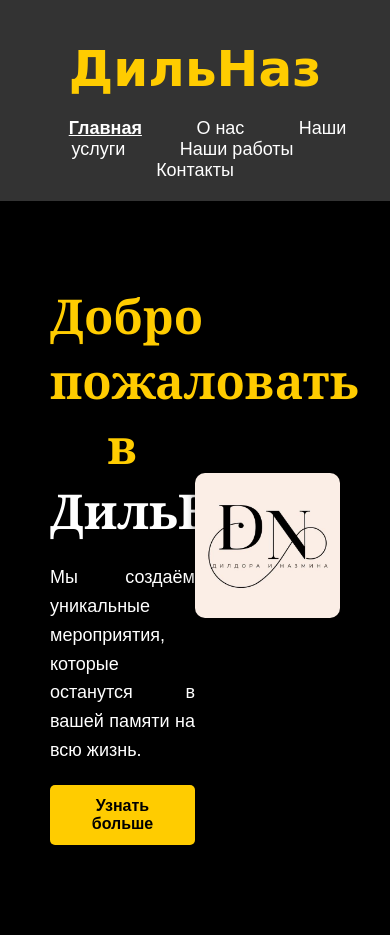
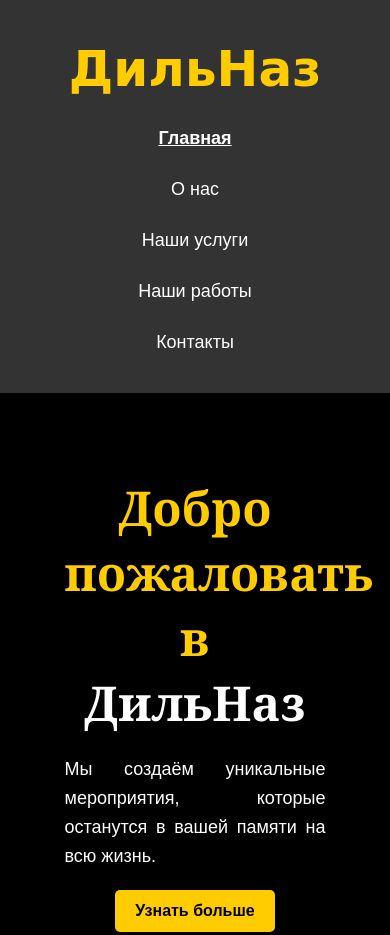
Before and after one commit to DilaSaraga2007/Dil-Naz, a plain HTML site: page index.html in a window 390 px wide. Shown: the top 935 px of the page. Before the commit the page ends 895 px from the top, so only its background shows below. Drawn offline with Linux system fonts and the light colour scheme.

Commit message:
Add files via upload

```diff
--- a/styles.css
+++ b/styles.css
@@ -237,3 +237,23 @@ blockquote {
     text-align: center;
     margin-top: 30px;
 }
+@media (max-width: 768px) {
+    nav a {
+        display: block;
+        margin: 10px 0;
+    }
+
+    .hero {
+        flex-direction: column;
+        text-align: center;
+    }
+
+    .hero .text {
+        max-width: 90%;
+        margin-bottom: 20px;
+    }
+
+    .hero .image img {
+        max-width: 80%;
+    }
+}
--- a/styles1.css
+++ b/styles1.css
@@ -101,3 +101,23 @@ h1 {
         align-items: center;
     }
 }
+@media (max-width: 768px) {
+    nav a {
+        display: block;
+        margin: 10px 0;
+    }
+
+    .hero {
+        flex-direction: column;
+        text-align: center;
+    }
+
+    .hero .text {
+        max-width: 90%;
+        margin-bottom: 20px;
+    }
+
+    .hero .image img {
+        max-width: 80%;
+    }
+}
--- a/styles2.css
+++ b/styles2.css
@@ -142,3 +142,23 @@ blockquote {
         margin: 10px 0;
     }
 }
+@media (max-width: 768px) {
+    nav a {
+        display: block;
+        margin: 10px 0;
+    }
+
+    .hero {
+        flex-direction: column;
+        text-align: center;
+    }
+
+    .hero .text {
+        max-width: 90%;
+        margin-bottom: 20px;
+    }
+
+    .hero .image img {
+        max-width: 80%;
+    }
+}
```
